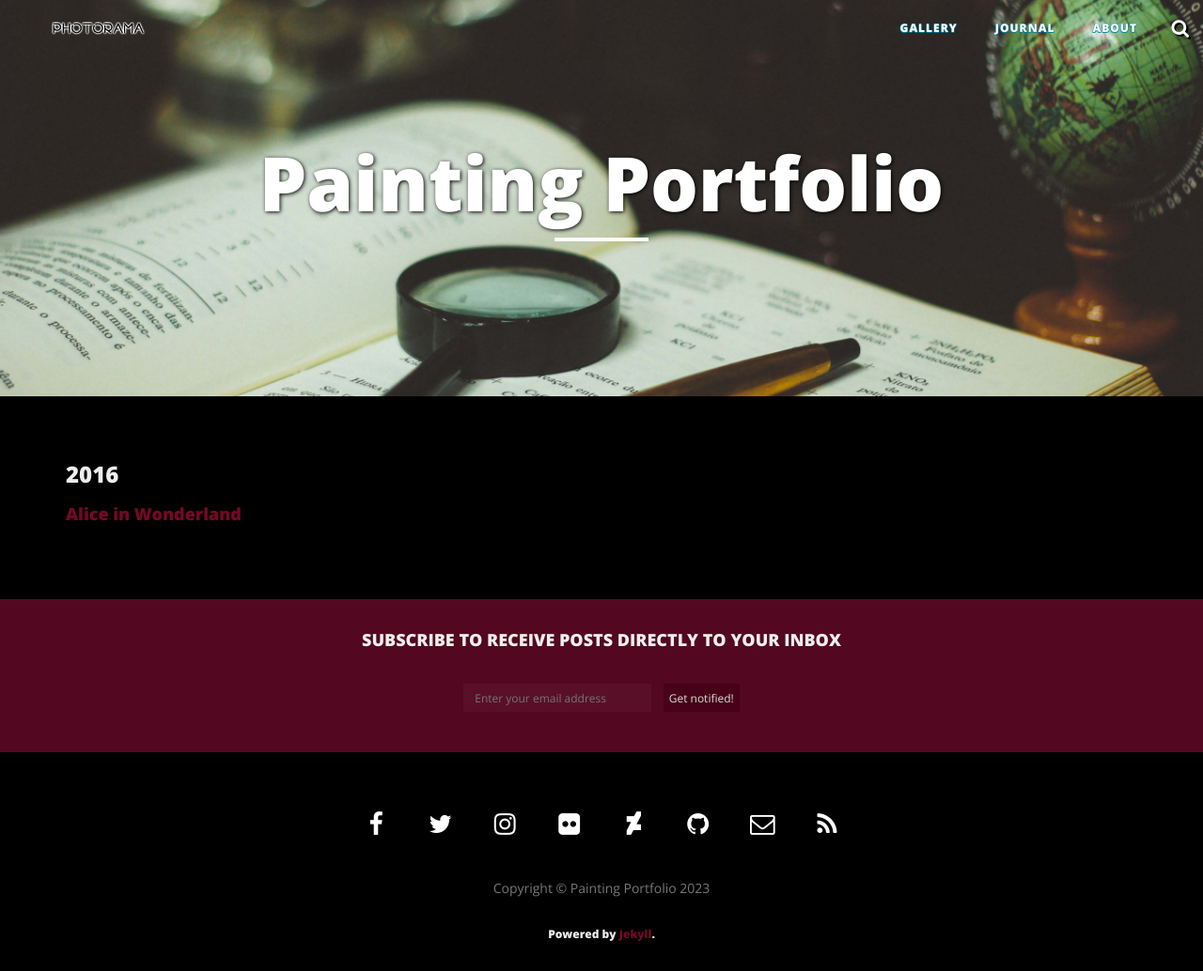
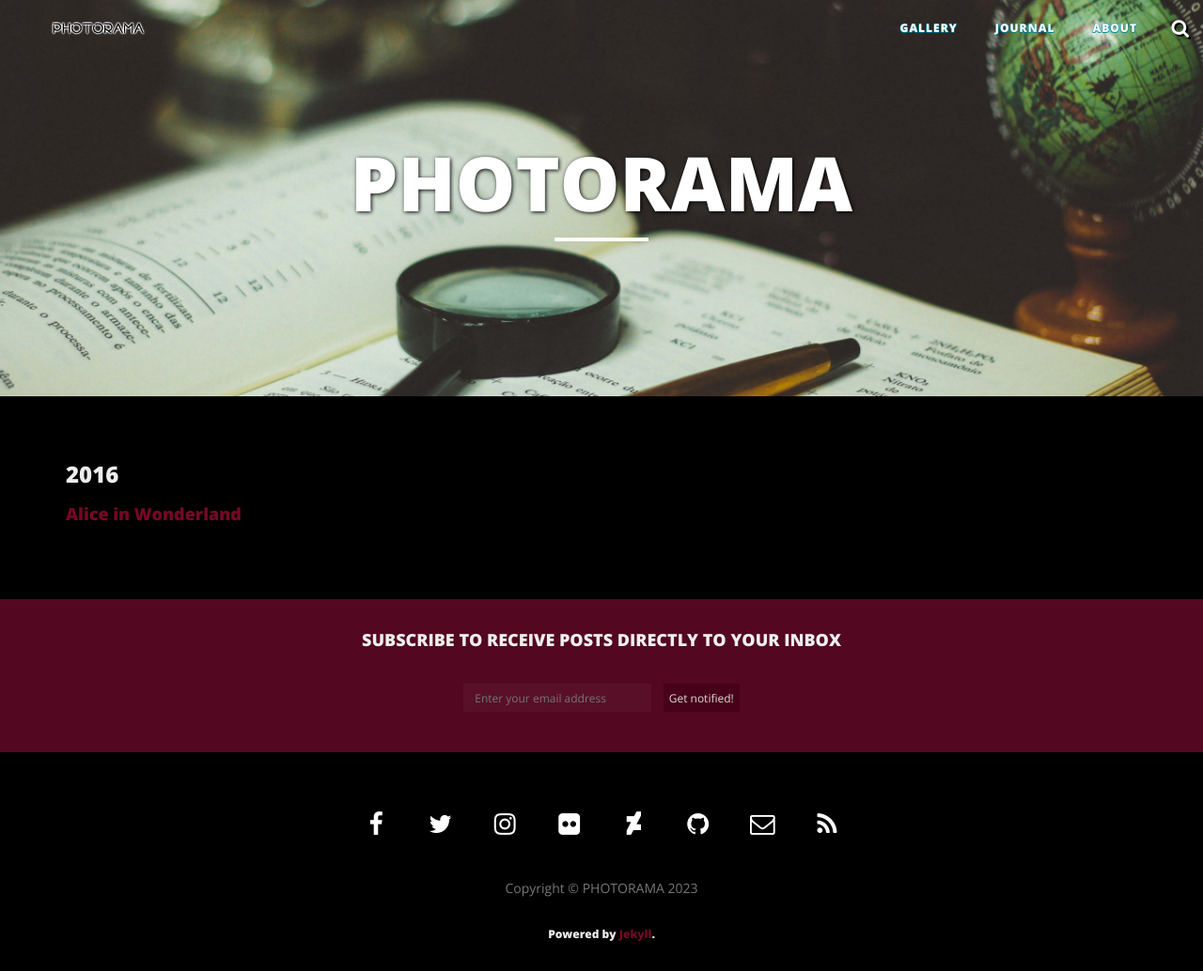
Before and after one commit to elliedries/elliedries.github.io, a Jekyll site: the page built from journal/category/cat01.md, in a window 1280 px wide. Shown: the whole page at 94% size. Built offline with Jekyll 4.4.1, drawn with Linux system fonts in a browser that asks for light colours; nearby versions of some CDN libraries.

Commit message:
Update _config.yml

```diff
--- a/_config.yml
+++ b/_config.yml
@@ -1,12 +1,12 @@
 # Site settings
-title: Painting Portfolio
+title: PHOTORAMA
 email: ""
-description: "Painting Portfolio"
+description: "Photo Journal"
 url: "https://elliedries.github.io"
-baseurl: "/"
+baseurl: "/photorama"
 facebook_username: ""
 twitter_username: ""
-instagram_username: "@elliepaintsforyou"
+instagram_username: ""
 github_username:  ""
 deviantart_username: ""
 flickr_username: ""
@@ -33,9 +33,9 @@ comments :
 
 # Internal nav
 nav:
-  - GALLERY: "https://elliedries.github.io/portfolio/gallery/"
-  - JOURNAL: "https://elliedries.github.io/portfolio/journal/"
-  - ABOUT: "https://elliedries.github.io/portfolio/about/"
+  - GALLERY: "https://elliedries.github.io/photorama/gallery/"
+  - JOURNAL: "https://elliedries.github.io/photorama/journal/"
+  - ABOUT: "https://elliedries.github.io/photorama/about/"
 
 # All translation keys
 translations:
```
